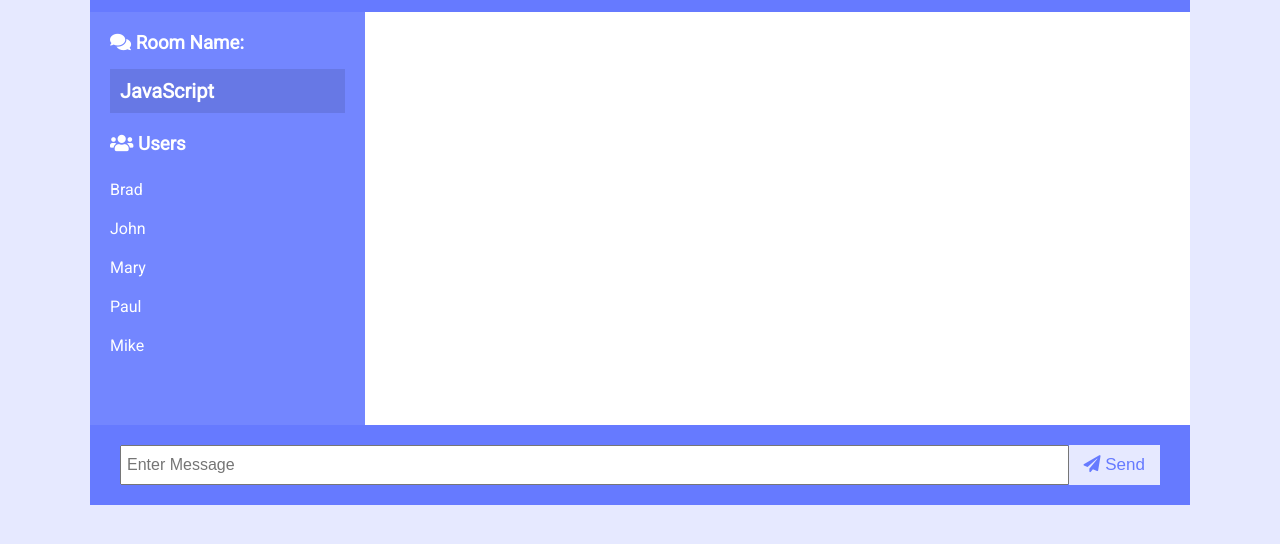
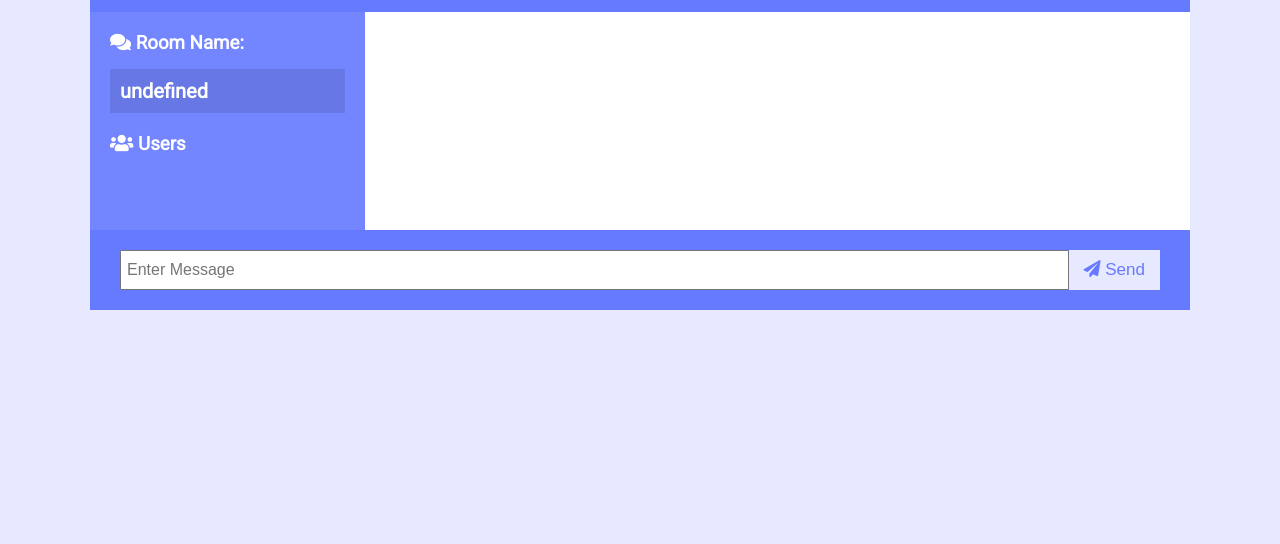
Before and after one commit to nitesh98bhagat/Socket-Chat-App, a website: page public/chat.html in a window 1280 px wide. Shown: the part 86-630 px from the top of the page. Drawn offline with nearby package versions, Linux system fonts and the light colour scheme; no server answers.

Commit message:
branch division

```diff
--- a/app.js
+++ b/app.js
@@ -43,7 +43,7 @@ io.on("connection", (socket) => {
         .to(room)
         .emit(
           "message",
-          formatMessage("ChatCord", `A ${username} has left the ${room} chat`)
+          formatMessage("ChatCord", ` ${username} has left the chat`)
         );
     });
   });
--- a/public/chat.html
+++ b/public/chat.html
@@ -21,14 +21,10 @@
       <main class="chat-main">
         <div class="chat-sidebar">
           <h3><i class="fas fa-comments"></i> Room Name:</h3>
-          <h2 id="room-name">JavaScript</h2>
+          <h2 id="room-name"></h2>
           <h3><i class="fas fa-users"></i> Users</h3>
           <ul id="users">
-            <li>Brad</li>
-            <li>John</li>
-            <li>Mary</li>
-            <li>Paul</li>
-            <li>Mike</li>
+
           </ul>
         </div>
         <div class="chat-messages"></div>
--- a/public/js/main.js
+++ b/public/js/main.js
@@ -1,16 +1,17 @@
 const chatForm = document.getElementById("chat-form");
+const roomName = document.getElementById("room-name");
+const userList = document.getElementById("users");
 const chatMSG = document.querySelector(".chat-messages");
 
 const { username, room } = Qs.parse(location.search, {
   ignoreQueryPrefix: true,
 });
 
-console.log(username, room);
+roomName.innerHTML = room;
 
 const socket = io();
 
-socket.emit("joinRoom", {username, room});
-
+socket.emit("joinRoom", { username, room });
 
 //catching the event from the server
 socket.on("message", (message) => {
@@ -23,7 +24,7 @@ socket.on("message", (message) => {
 chatForm.addEventListener("submit", (e) => {
   e.preventDefault();
   const msg = e.target.elements.msg.value;
-  socket.emit("chatMSG", {username,msg,room});
+  socket.emit("chatMSG", { username, msg, room });
   e.target.elements.msg.value = "";
   e.target.elements.msg.focus();
 });
```
